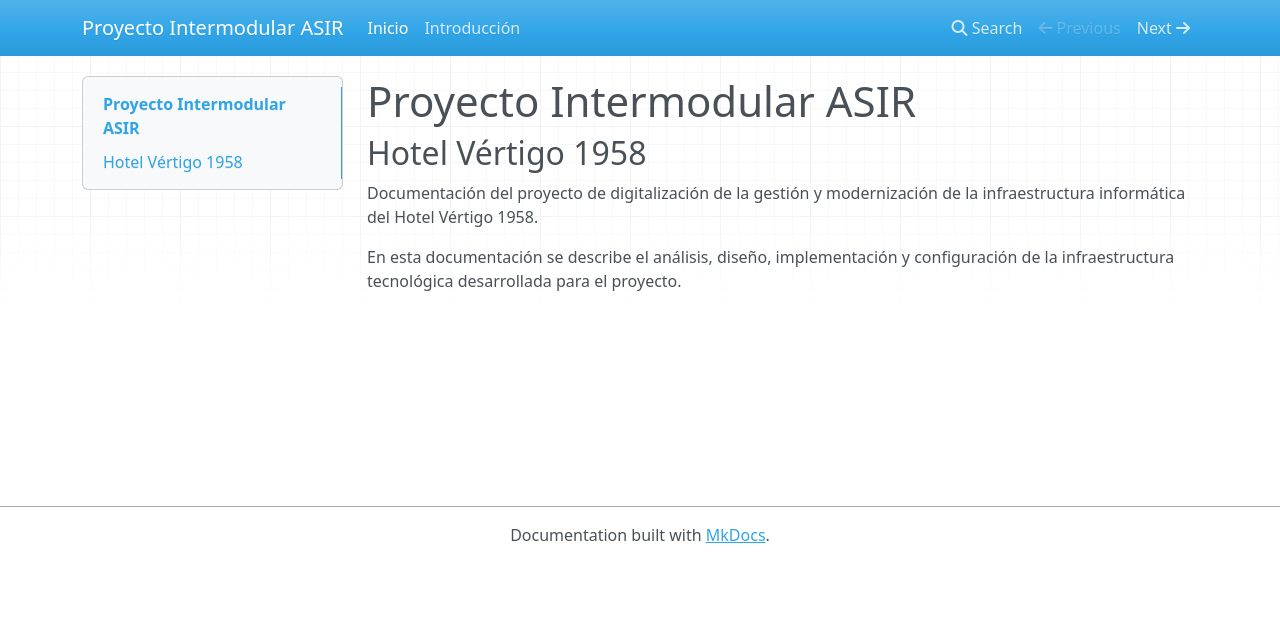
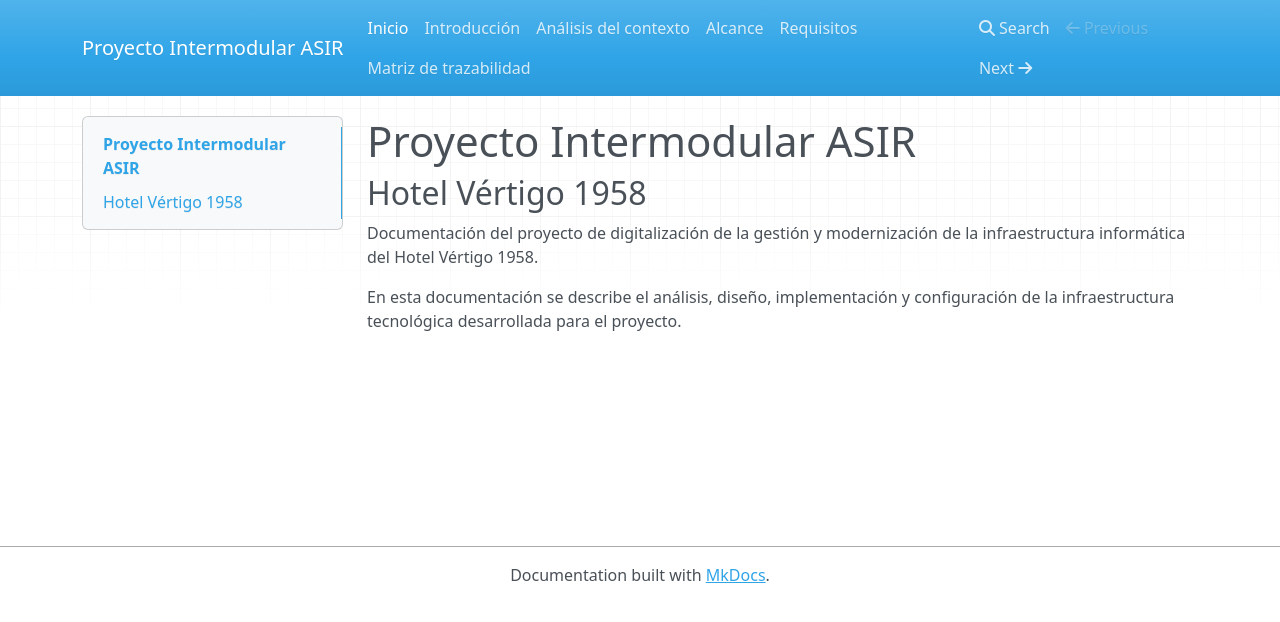
Before and after one commit to carlosserrano012-glitch/Proyecto-Intermodular-ASIR, an MkDocs documentation site: the page built from docs/index.md, in a window 1280 px wide. Shown: the top 622 px of the page. Built offline with MkDocs 1.6.1, drawn with Linux system fonts in a browser that asks for light colours; nearby versions of some CDN libraries.

Commit message:
Actualiza el menú de documentación

```diff
--- a/mkdocs.yml
+++ b/mkdocs.yml
@@ -3,3 +3,7 @@ site_name: Proyecto Intermodular ASIR
 nav:
   - Inicio: index.md
   - Introducción: 01_introduccion.md
+  - Análisis del contexto: 02_analisis_contexto.md
+  - Alcance: 03_alcance.md
+  - Requisitos: 04_requisitos.md
+  - Matriz de trazabilidad: 05_matriz_trazabilidad.md
```
